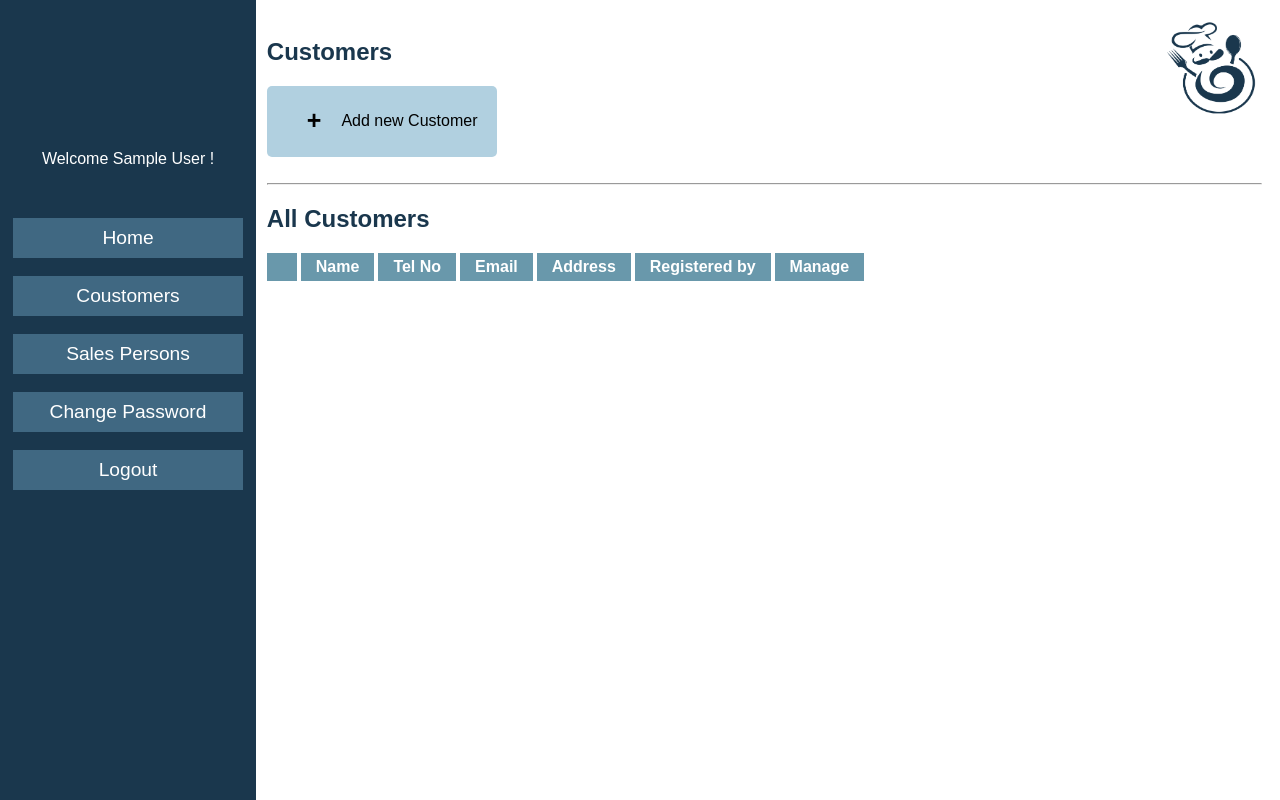
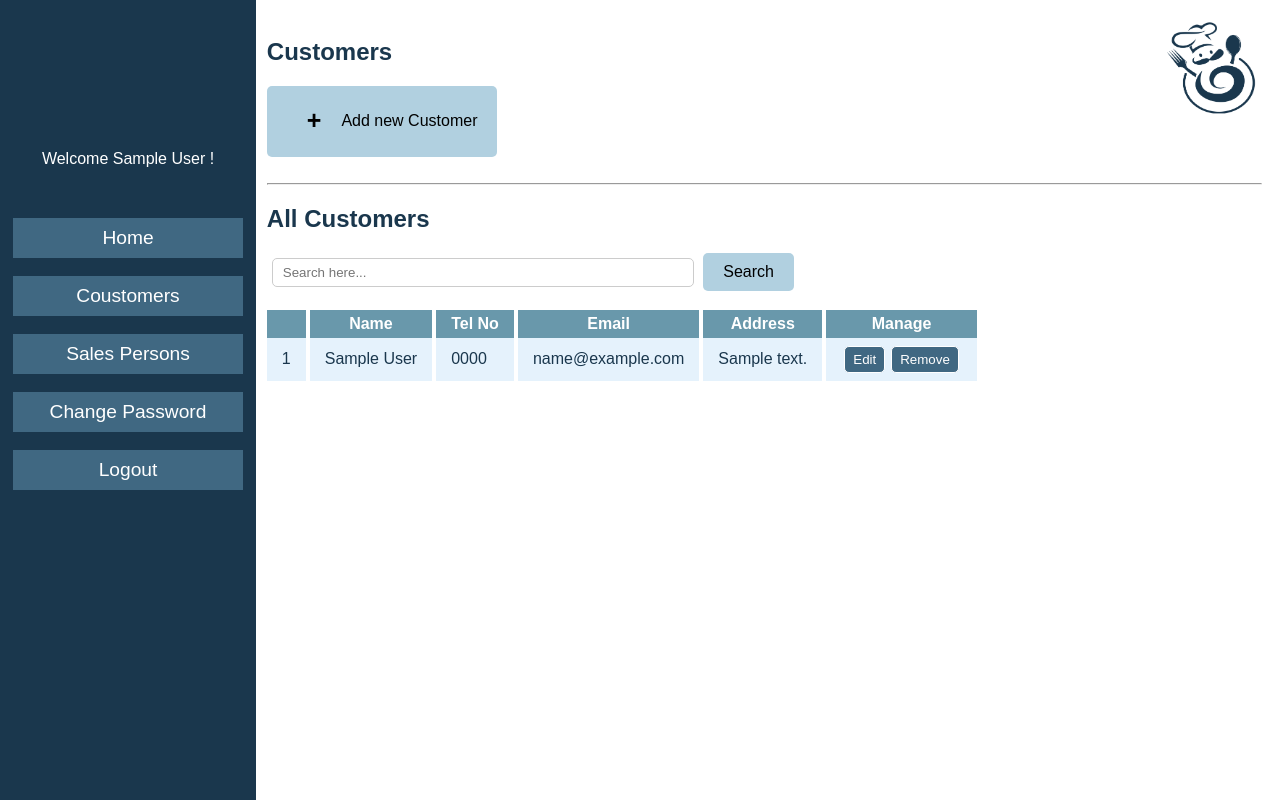
Before and after one commit to sxchintha/Quick-Eats-CRM, a PHP site: page /php/Customer.php in a window 1280 px wide. Run offline with PHP 8.4, Linux system fonts and the light colour scheme; the visitor is signed in with stand-in values (Sample User, id 1); tables that the repository leaves empty or names only in its code hold one stand-in row (values such as "Sample post"); lists and menus that the app fills with data are empty.

Commit message:
Add search bar

```diff
--- a/css/index.css
+++ b/css/index.css
@@ -79,7 +79,7 @@
     transform: translate(-50%, -50%);
     border-radius: 20px;
     margin: 0;
-    padding: 0;
+    padding: 15px;
     font-weight: bold;
 }
 
--- a/php/Customer.php
+++ b/php/Customer.php
@@ -84,6 +84,10 @@
 
 
         <h2>All Customers</h2>
+        <form action="Customer.php" method="GET">
+            <input type="text" name="search" placeholder="Search here...">
+            <button type="submit" id="addNewButton" style="display: inline-block;">Search</button>
+        </form><br>
         <!-- Show the details of all users -->
         <table class="userTable">
             <tr>
@@ -92,21 +96,21 @@
                 <th>Tel No</th>
                 <th>Email</th>
                 <th>Address</th>
-
-                <?php
-
-                if (!empty($_SESSION["user"]) && $_SESSION["user"] == "Admin") {
-                    echo '<th>Registered by</th>';
-                }
-                ?>
-
                 <th>Manage</th>
             </tr>
             <?php
             require 'actions/dbConfig.php';
+            if ($_SERVER["REQUEST_METHOD"] == "GET" && !empty($_GET["search"])) {
+                $search = $_GET["search"];
+                // Select searched data of customers
+                $sql = "SELECT customer.Name as cusName, PhoneNumber, `Address`, Email FROM `customer`
+                WHERE customer.Name = '%$search%' OR `Address` LIKE '%$search%' OR customer.Email LIKE '%$search%' OR PhoneNumber LIKE '%$search%'
+                ORDER BY `cusName`";
+            } else {
+                // Select all data of customers
+                $sql = "SELECT customer.Name as cusName, PhoneNumber, `Address`, Email FROM `customer` ORDER BY `cusName`";
+            }
 
-            // Select all data of sales people from staff, sales_person and sales_person_phone tables
-            $sql = "SELECT customer.Name as cusName, staff.Name as SPName, PhoneNumber, `Address`, Email FROM `customer` join staff on staff.SID = customer.ManagedBy ORDER BY `cusName`";
             $result = mysqli_query($con, $sql);
             $count = 1;
 
@@ -118,13 +122,6 @@
                     <td><?php echo "0" . $row["PhoneNumber"]; ?></td>
                     <td><?php echo $row["Email"]; ?></td>
                     <td><?php echo $row["Address"]; ?></td>
-
-                    <?php
-
-                    if (!empty($_SESSION["user"]) && $_SESSION["user"] == "Admin") {
-                        echo '<td>' . $row["SPName"] . '</td>';
-                    }
-                    ?>
 
                     <td>
                         <?php
```
Also changed, not shown: php/SalesPerson.php (+14 -2 lines).
